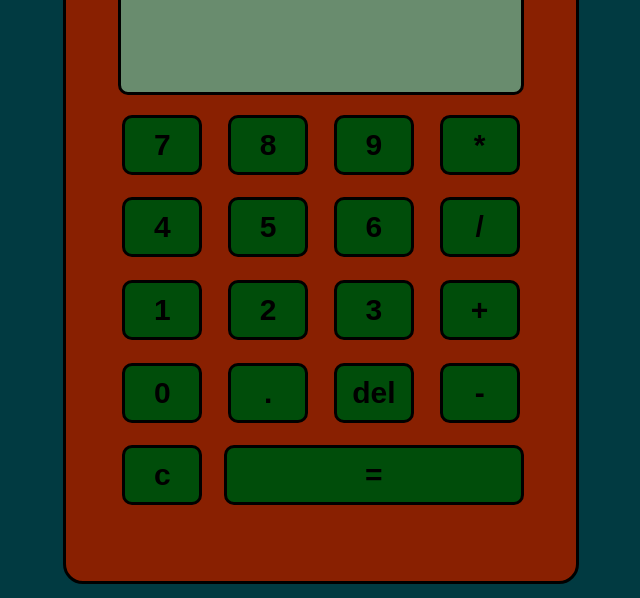
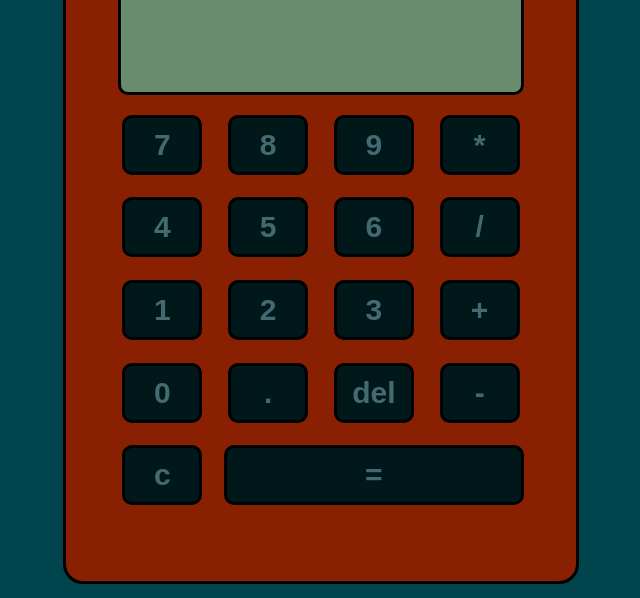
Before and after one commit to alexkrewson/calculator, a plain HTML site: page index.html in a window 1280 px wide. Shown: the part 202-800 px from the top of the page, without its empty margins (319-959 px from the left). Drawn offline with Linux system fonts and the light colour scheme.

Commit message:
found another bug and made the colors even more beautiful

```diff
--- a/index.html
+++ b/index.html
@@ -132,7 +132,6 @@
                 clearInput();
                 if (invalidFlag == 1) {
                     clearOutput();
-                    invalidFlag = 0;
                 }
             }
 
@@ -140,7 +139,8 @@
 
                 // if it's the first entry since pressing enter, the last result was not invalid, and does not equal zero, add 'ans' at the beginning of the input
                 if (enterFlag == 1 && invalidFlag == 0 && ans != '0') {
-                document.querySelector('.input').innerHTML += 'ans ' + key + ' ';
+                document.querySelector('.input').innerHTML += 'ans ' + key  + ' ';
+                console.log(invalidFlag)
                 }
                 // otherwese, print the operator padded by spaces
                 else {
@@ -157,6 +157,7 @@
             }
             // reset enterFlag, since now, enter is definitely not the last key to be pressed
             enterFlag= 0;
+            invalidFlag = 0;
         }
 
         // when enter button is pressed
--- a/style.css
+++ b/style.css
@@ -1,6 +1,6 @@
 body {
 
-    background-color: hsl(187, 97%, 13%);
+    background-color: hsl(187, 100%, 15%);
 
 }
 
@@ -86,8 +86,8 @@ button {
     height: 60px;
     border-radius: 10px;
     outline: none;
-    background-color: hsl(128, 100%, 15%);
-    color:   black;
+    background-color:  hsl(184, 100%, 5%);
+    color:   hsl(187, 25%, 35%);
     font-size: 30px;
     font-weight: bold;
     border: solid black;
@@ -95,9 +95,10 @@ button {
 
 button:hover {
     /* transform: scale(1.1); */
-    background-color: hsl(128, 100%, 13%);
-}
+    background-color: hsl(180, 100%, 2%);
+ }
+
 
 button:active {
-    transform: scale(.9);
+    transform: scale(0.95);
 }
```
